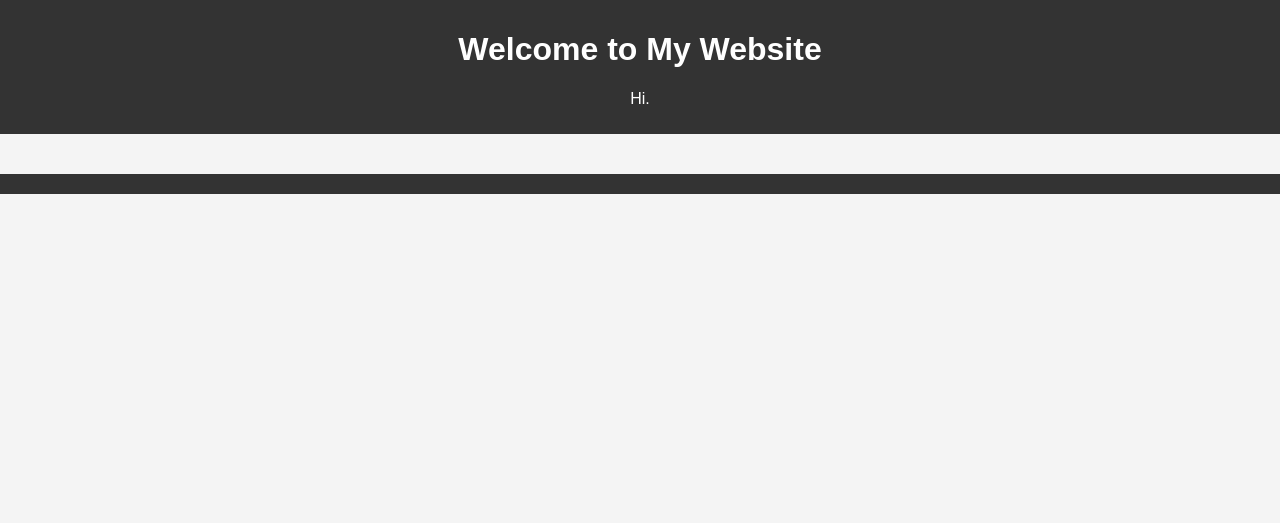
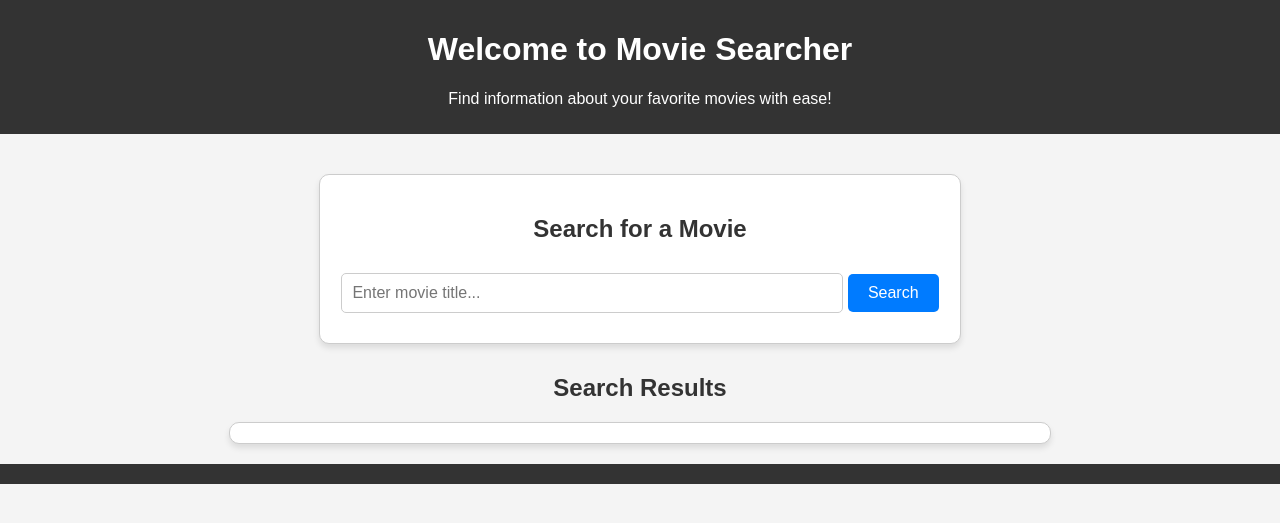
Before and after one commit to sisigelinaa/Comp0022, a PHP site: page / in a window 1280 px wide. Shown: the top 523 px of the page. Run offline with PHP 8.4, Linux system fonts and the light colour scheme.

Commit message:
set up completed

```diff
--- a/src/index.html
+++ /dev/null
@@ -1,20 +0,0 @@
-<!DOCTYPE html>
-<html lang="en">
-<head>
-    <meta charset="UTF-8">
-    <meta name="viewport" content="width=device-width, initial-scale=1.0">
-    <title>Landing Page</title>
-    <link rel="stylesheet" href="styles.css">
-</head>
-<body>
-    <header>
-        <h1>Welcome to My Website</h1>
-        <p>Hi.</p>
-    </header>
-    <main>
-        <!-- Add more content here -->
-    </main>
-    <footer>
-    </footer>
-</body>
-</html>
--- /dev/null
+++ b/src/index.php
@@ -0,0 +1,64 @@
+<!DOCTYPE html>
+<html lang="en">
+<head>
+    <meta charset="UTF-8">
+    <meta name="viewport" content="width=device-width, initial-scale=1.0">
+    <title>Movie Searcher</title>
+    <link rel="stylesheet" href="styles.css">
+</head>
+<body>
+    <header>
+        <h1>Welcome to Movie Searcher</h1>
+        <p>Find information about your favorite movies with ease!</p>
+    </header>
+    <main>
+        <section class="search-section">
+            <h2>Search for a Movie</h2>
+            <form method="GET" action="index.php">
+                <input type="text" name="query" id="search-input" placeholder="Enter movie title..." required>
+                <button type="submit" id="search-button">Search</button>
+            </form>
+        </section>
+        <section class="results-section">
+            <h2>Search Results</h2>
+            <div id="results-container">
+                <?php
+                if (isset($_GET['query']) && !empty($_GET['query'])) {
+                    $query = htmlspecialchars($_GET['query']); // Sanitize user input
+                    $conn = new mysqli("db", "root", "123", "movielens");
+
+                    // Check for connection errors
+                    if ($conn->connect_error) {
+                        echo "<p>Database connection failed: " . $conn->connect_error . "</p>";
+                    } else {
+                        $sql = "SELECT title, genres FROM movies WHERE title LIKE ?";
+                        $stmt = $conn->prepare($sql);
+                        $searchTerm = "%" . $query . "%";
+                        $stmt->bind_param("s", $searchTerm);
+                        $stmt->execute();
+                        $result = $stmt->get_result();
+
+                        if ($result->num_rows > 0) {
+                            while ($row = $result->fetch_assoc()) {
+                                echo "<div class='movie-item'>";
+                                echo "<h3>" . $row['title'] . "</h3>";
+                                echo "<p>Genres: " . $row['genres'] . "</p>";
+                                echo "</div>";
+                            }
+                        } else {
+                            echo "<p>No movies found.</p>";
+                        }
+
+                        $stmt->close();
+                    }
+
+                    $conn->close();
+                }
+                ?>
+            </div>
+        </section>
+    </main>
+    <footer>
+    </footer>
+</body>
+</html>
--- a/src/styles.css
+++ b/src/styles.css
@@ -3,6 +3,7 @@ body {
     margin: 0;
     padding: 0;
     background: #f4f4f4;
+    color: #333;
 }
 
 header, footer {
@@ -16,3 +17,51 @@ main {
     padding: 20px;
     text-align: center;
 }
+
+.search-section {
+    margin: 20px auto;
+    max-width: 600px;
+    background: white;
+    border: 1px solid #ccc;
+    padding: 20px;
+    border-radius: 10px;
+    box-shadow: 0 4px 6px rgba(0, 0, 0, 0.1);
+}
+
+#search-input {
+    width: 80%;
+    padding: 10px;
+    margin: 10px 0;
+    border: 1px solid #ccc;
+    border-radius: 5px;
+    font-size: 16px;
+}
+
+#search-button {
+    padding: 10px 20px;
+    background: #007bff;
+    color: white;
+    border: none;
+    border-radius: 5px;
+    font-size: 16px;
+    cursor: pointer;
+}
+
+#search-button:hover {
+    background: #0056b3;
+}
+
+.results-section {
+    margin-top: 30px;
+}
+
+#results-container {
+    margin: 0 auto;
+    max-width: 800px;
+    text-align: left;
+    padding: 10px;
+    background: white;
+    border: 1px solid #ccc;
+    border-radius: 10px;
+    box-shadow: 0 4px 6px rgba(0, 0, 0, 0.1);
+}
```
Also changed, not shown: docker-compose.yml (added, +22 -0 lines), scripts/init.sql (+6 -13 lines), database/README.txt (deleted), databases/links.csv (renamed from database/links.csv), databases/movies.csv (renamed from scripts/movies.csv), databases/ratings.csv (renamed from database/ratings.csv), databases/tags.csv (renamed from database/tags.csv), 1 other file.
